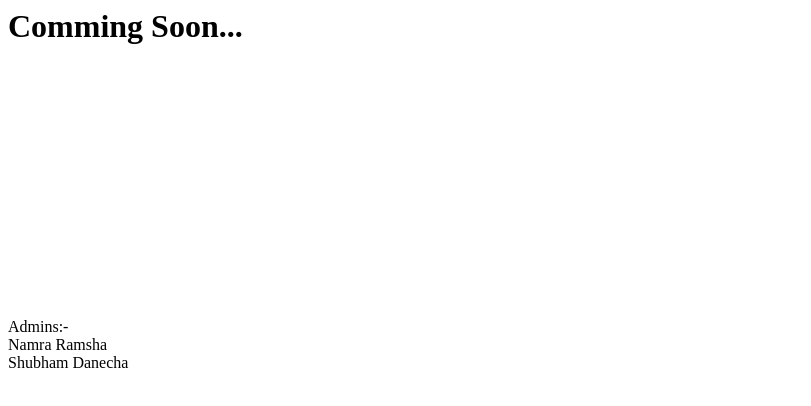
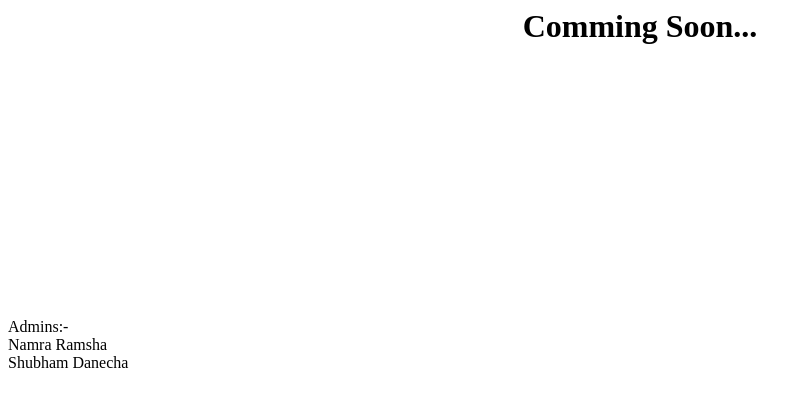
Before and after one commit to cwstech/cwstech, a plain HTML site: page index.html in a window 1280 px wide. Shown: the whole page, without its empty margins (0-811 px from the left). Drawn offline with Linux system fonts and the light colour scheme.

Commit message:
Update index.html
Signed-off-by: Namra Ramsha <namraramsha2@gmail.com>

```diff
--- a/index.html
+++ b/index.html
@@ -1 +1 @@
-<h1 styal="color: red">Comming Soon...</h1><br><BR><br><BR><br><BR><br><BR><br><BR><br><BR><br><BR>Admins:-<br>Namra Ramsha<br>Shubham Danecha
+<center><h1 styal="color: red">Comming Soon...</h1></center><br><BR><br><BR><br><BR><br><BR><br><BR><br><BR><br><BR>Admins:-<br>Namra Ramsha<br>Shubham Danecha
```
